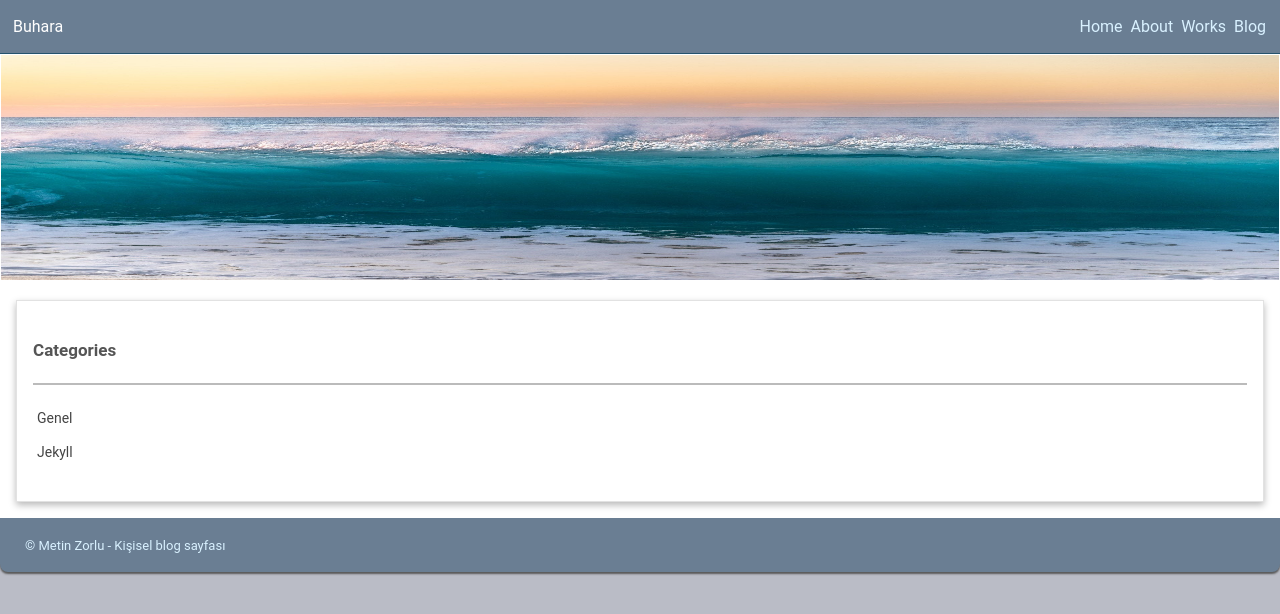
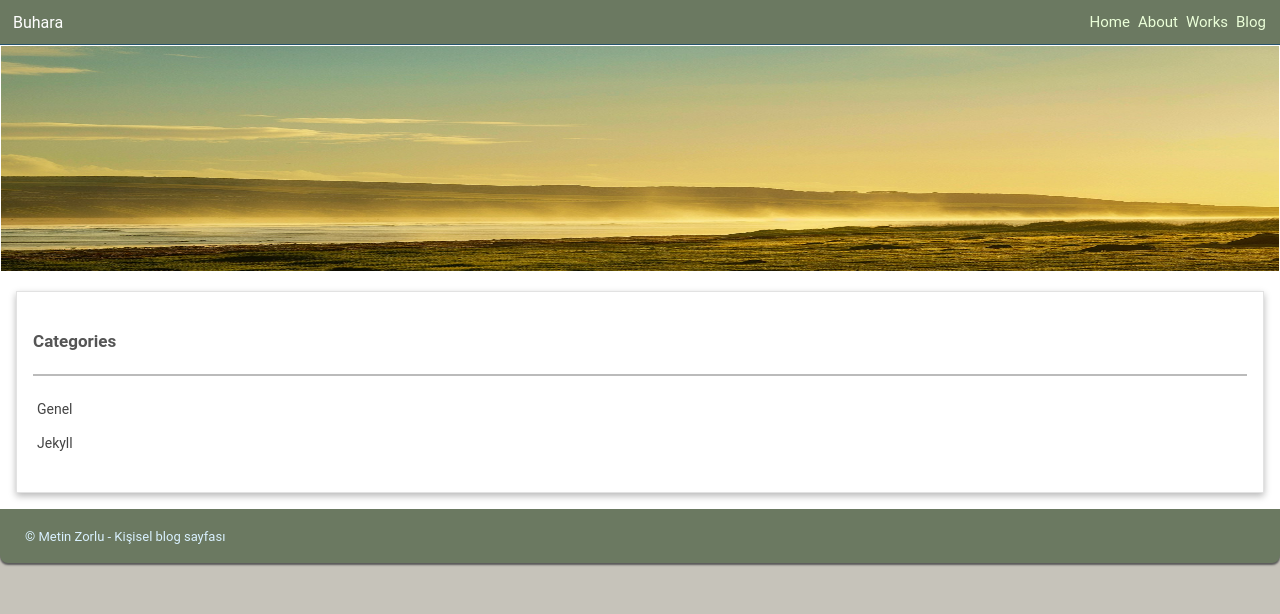
Before and after one commit to mtnzorlu/buhara, a Jekyll site: the page built from categories/all.html, in a window 1280 px wide. Shown: the top 614 px of the page. Built offline with Jekyll 4.4.1, drawn with Linux system fonts in a browser that asks for light colours.

Commit message:
green version upd.

```diff
--- a/_includes/header.html
+++ b/_includes/header.html
@@ -29,5 +29,5 @@
     </header>
     <div class="container">
 
-    <img id="ust" src="{{ site.baseurl }}/assets/img/i-1.jpg">
+    <img id="ust" src="{{ site.baseurl }}/assets/img/i-0.jpeg">
       </div>
--- a/_includes/info.html
+++ b/_includes/info.html
@@ -8,8 +8,8 @@ that it should not be lost, be useful.</p>
 <p>Sometimes a short, simple explanation. Sometimes long, detailed translations can be found.</p>
 
 <figure>
-	<img src="{{ site.baseurl }}/assets/img/tech3.jpg" alt="klavye">
-	<figcaption>Düz, beyaz yazı aracı.</figcaption>
+	<img src="{{ site.baseurl }}/assets/img/keyb.jpeg" alt="klavye">
+	<figcaption>Yeni bir yazı yazma aracı.</figcaption>
 </figure>
 
 </div>
--- a/assets/css/main.css
+++ b/assets/css/main.css
@@ -1,4 +1,4 @@
-body{background: #babcc6; margin: 0 auto; padding: 0; box-sizing: border-box; list-style: none;
+body{background: #c6c3ba; margin: 0 auto; padding: 0; box-sizing: border-box; list-style: none;
       font-size: 14px; font-family: 'Roboto', 'Segoe UI', 'Oxygen-Sans', sans-serif; width: 988px;}
 pre{color: #414141; padding: 11px 7px; border: 1px solid #eee; line-height: 23px; white-space: pre-wrap;}
 blockquote{padding: 2px 11px; margin: 0 3px; background-color: #f4f4ff; border-left: 3px solid #6e6ec2;}
@@ -6,25 +6,25 @@ code{font-size: 13px; padding: 3px; letter-spacing: 0.1rem; white-space: pre-wra
 .date{color: #72768f; font-size: 12px; border-bottom: 1px solid #ababab4d; line-height: 22px;}
 .ctg{padding: 0;} .ctg li{list-style: none;} .ctg a{color: #444444; font-size: 14px; text-transform: capitalize;} .ctg a:hover{color: #000;} hr{border: 1px solid #bbb;}
 .category{margin: 0 3px; color: #72768f; text-transform: capitalize;} .category a{color: #6b98ca; font-size: 12px;} .category a:hover{color: #3282ff;}
-.post-title{color: rgb(70, 83, 95); font-size: 22px; border-bottom: 1px solid #b5d1f7; padding: 5px 0; margin: 0; display: inline-block;}
-header{background-color: #6a7e93; color: #ffffff; border-bottom: 1px solid #25536d;
-    display: flex; justify-content: space-between; align-items: center;}
-footer{background-color: #6a7e93; color: #ffffff; height: 24px; font-size: 15px;
+.post-title{color: #46535f; font-size: 22px; border-bottom: 1px solid #b7beb2; padding: 5px 0; margin: 0; display: inline-block;}
+header{background-color: #6b7961; color: #ffffff; border-bottom: 1px solid #25536d;
+    display: flex; justify-content: space-between; align-items: center; height: 44px;}
+footer{background-color: #6b7961; color: #ffffff; height: 24px; font-size: 15px;
     padding: 15px 25px; border-radius: 0 0 8px 8px; line-height: 20px; box-shadow: #585858 0 2px 2px;}
 footer li{color: #d9f1ff; font-size: 13px; padding: 0;}
 .title{color: #ffffff; padding: 0 13px;}
-.title a{color: #ffffff; font-size: 16px;} .title a:hover{color: #d6ebfc;}
+.title a{color: #ffffff; font-size: 16px;} .title a:hover{color: #f9ffd9;}
 .menu{padding: 0 10px;}
 .menu ul{display: flex; align-items: center;}
 .menu li{text-decoration: none; list-style-type: none; padding: 0 4px;}
-.menu a{color: #d9f1ff; font-size: 16px;}
-.menu a:hover{color: #b0e2ff; border-bottom: 2px solid #d9f1ff;}
+.menu a{color: #ebffd9; font-size: 15px;}
+.menu a:hover{color: #e7ffb0; border-bottom: 2px solid #f9ffd9;}
 .container{background-color: white; padding: 1px;}
 .box{background-color: white; padding: 25px 40px; margin: 15px; overflow-y: auto; line-height: 42px;
     box-shadow: #b8b8b8 0 3px 7px; border: 1px solid #e2e2e2; color: #444; font-size: 16px;}
 .baslik{padding: 0; color: #444;}
-.box .baslik a{color: #6a7e93; padding: 3px 0; font-size: 20px; word-break: break-word;}
-.box .baslik a:hover{color: #4a4ab0;}
+.box .baslik a{color: #6b7961; padding: 3px 0; font-size: 20px; word-break: break-word;}
+.box .baslik a:hover{color: #37492a;}
 .giris{color: #5f5f5f;}
 .pagination{margin: 20px 14px; padding: 5px; color: #555; font-size: 14px;}
 .pagination a{color: #4a4ab0; font-size: 14px;}
@@ -32,7 +32,7 @@ footer li{color: #d9f1ff; font-size: 13px; padding: 0;}
 .previous, .next{border: 1px solid #ddd; padding: 5px 7px; border-radius: 7px;}
 .page_number{color: #bbb;}
 .other{color: #eee; padding: 7px 15px; margin-top: 5px; font-size: 14px;
-    font-family: 'Roboto', 'Segoe UI', 'Oxygen-Sans', sans-serif; background-color: #6a7e93; cursor: pointer; border-radius: 7px; border: none;}
+    font-family: 'Roboto', 'Segoe UI', 'Oxygen-Sans', sans-serif; background-color: #6b7961; cursor: pointer; border-radius: 7px; border: none;}
 .other:hover{background-color: #4a4ab0;}
 .prc{font-family: 'Quicksand', Segoe, 'Segoe UI', 'Roboto', 'Helvetica Neue', sans-serif; color: #444;}
 .info{font-family: 'Quicksand', Segoe, 'Segoe UI', 'Roboto', 'Helvetica Neue', sans-serif;
```
Also changed, not shown: assets/img/i-0.jpeg (added), assets/img/i-0.jpg (deleted), assets/img/i-1.jpg (deleted), assets/img/keyb.jpeg (added), assets/img/tech1.jpg (deleted), assets/img/tech3.jpg (deleted), categories/all.html (renamed from categories/all.md).
